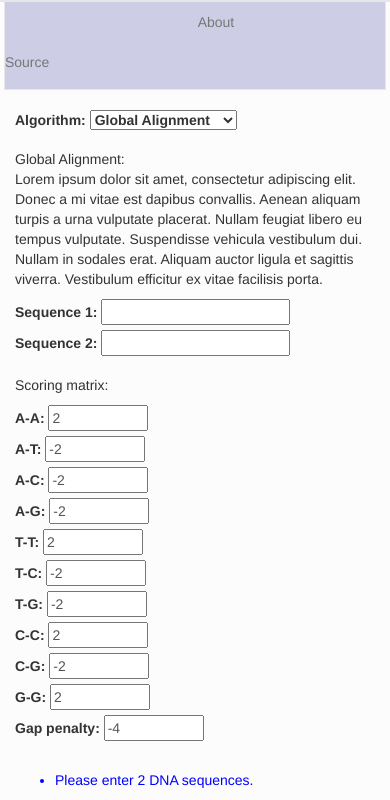
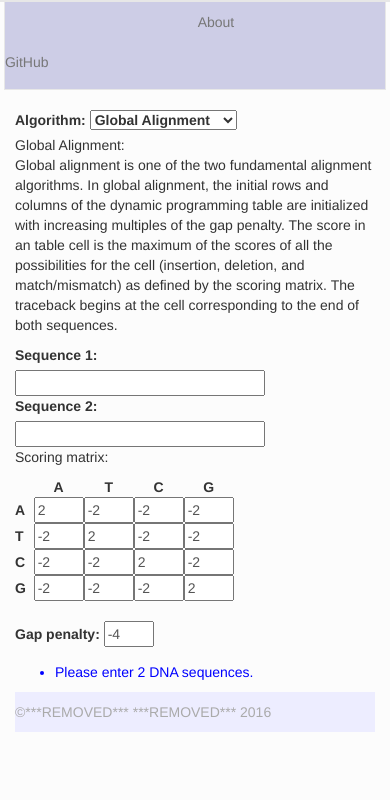
Before and after one commit to Valiec/AlignmentVisualizer, a plain HTML site: page align.html in a window 390 px wide. Shown: the part 47-847 px from the top of the page. Drawn offline with nearby package versions, Linux system fonts and the light colour scheme.

Commit message:
Added footer, changed text box sizes, fixed bug preventing interation with page at certain widths, and added global alignment description.

```diff
--- a/align.css
+++ b/align.css
@@ -37,15 +37,15 @@ body
 
 .scmatd
 {
-	display: none;
+	display: block;
 }
 
 .scmatm
 {
-	display: block;
+	display: none;
 }
 
-@media(min-width: 992px) {
+/*@media(min-width: 992px) {
 
 .scmatd
 {
@@ -57,18 +57,19 @@ body
 	display: none;
 }
 
-}
+}*/
 
 .scmatf
 {
 	color: #555555;
 	font-weight: normal;
-	width:100px;
+	width:50px;
 }
 
 .seq
 {
 	font-weight: normal;
+	width:250px;
 }
 
 .ins
@@ -105,7 +106,7 @@ body
 }
 .other
 {
-
+	border: solid 3px #FCFCFC;
 }
 .tabcell
 {
@@ -120,6 +121,7 @@ body
 	text-align: center;
 	width: 36px;
 	height: 36px;
+	line-height: 36px;
 }
 
 .scmathead
@@ -143,7 +145,48 @@ body
 
 }
 
+.footer
+{
+	/*position: fixed;*/
+	bottom:0px;
+	height:40px;
+	line-height:40px;
+	color:#AAAAAA;
+	/*border: 3px solid black;*/
+	width:100%;
+	background-color: #EDEDFF; /*95A5F0, #5FC6D7*/
+}
+
+@media(min-width: 792px){
+
+	.footer
+	{
+		position: fixed;
+		bottom:0px;
+		left:0px;
+		height:40px;
+		line-height:40px;
+		color:#AAAAAA;
+		padding-left: 10px;
+		/*width:100%;*/
+		background-color: #EDEDFF; /*95A5F0, #5FC6D7*/
+	}
+
+	.spacer
+	{
+		display:block;
+		width:100%;
+		height:40px;
+	}
+
+}
+
 #descr
 {
 	max-width:550px;
 }
+
+.no-center
+{
+	text-align: left;
+}
--- a/align.html
+++ b/align.html
@@ -1,3 +1,4 @@
+<!DOCTYPE html>
 <html>
 <head>
 	<meta charset="utf-8">
@@ -9,9 +10,15 @@
 	<link rel="stylesheet" type="text/css" href="align.css" />
 	</head>
 <body onload="init()">
-<nav class="navbar navbar-default"><div class="container-fluid"><div class="navbar-header"><p class="navbar-brand">Alignment Visualizer</p><ul class="nav navbar-nav">
-        <li class="active"><a href="">Home<span class="sr-only">(this page)</span></a></li>
-        <li><a href="">About</a></li><li><a href="">Source</a></li></div></div></nav>
+<nav class="navbar navbar-default"><div class="container-fluid"><div class="navbar-header">
+	<p class="navbar-brand">Alignment Visualizer</p>
+	<ul class="nav navbar-nav no-center">
+        <li class="active"><a href="#">Home<span class="sr-only">(this page)</span></a></li>
+        <li><a href="#">About</a></li>
+        <li><a href="#">GitHub</a></li>
+    </ul>
+    </div></div>
+</nav>
 <div class="container-fluid">
 <div class="row">
 <div class="col-md-6 col-sm-12">
@@ -23,13 +30,10 @@
 		<option value = "overlap">Overlap Alignment</option>
 	</select></label>
 </form>
-<p id = "descr">Global Alignment: <br>Lorem ipsum dolor sit amet, consectetur adipiscing elit. Donec a mi vitae est dapibus convallis.
-Aenean aliquam turpis a urna vulputate placerat. Nullam feugiat libero eu tempus vulputate.
-Suspendisse vehicula vestibulum dui. Nullam in sodales erat. Aliquam auctor ligula et sagittis viverra.
-Vestibulum efficitur ex vitae facilisis porta.</p>
+<p id = "descr"></p>
 <form>
-	<label class="">Sequence 1: <input id="s1" class="seq"></input></label>
-	<label class="">Sequence 2: <input id="s2" class="seq"></input></label>
+	<label class="" for="s1">Sequence 1: </label><br><input id="s1" class="seq" /><br>
+	<label class="" for="s2">Sequence 2: </label><br><input id="s2" class="seq" />
 	<br>
 </form>
 
@@ -37,47 +41,32 @@ Vestibulum efficitur ex vitae facilisis porta.</p>
 	<p>Scoring matrix:</p>
 	<table>
 		<tr><th></th> <th class="scmathead">A</th> <th class="scmathead">T</th> <th class="scmathead">C</th> <th class="scmathead">G</th></tr>
-		<tr><th>A</th> <td><input inputmode="numeric" type="number" id = "AA" class="scmatf"></input></td> <td><input inputmode="numeric" type="number" id = "AT" class="scmatf"></input></td> <td><input inputmode="numeric" type="number" id = "AC" class="scmatf"></input></td> <td><input inputmode="numeric" type="number" id = "AG" class="scmatf"></input></td></tr>
-		<tr><th>T</th> <td><input inputmode="numeric" type="number" id = "TA" class="scmatf"></input></td> <td><input inputmode="numeric" type="number" id = "TT" class="scmatf"></input></td> <td><input inputmode="numeric" type="number" id = "TC" class="scmatf"></input></td> <td><input inputmode="numeric" type="number" id = "TG" class="scmatf"></input></td></tr>
-		<tr><th>C</th> <td><input inputmode="numeric" type="number" id = "CA" class="scmatf"></input></td> <td><input inputmode="numeric" type="number" id = "CT" class="scmatf"></input></td> <td><input inputmode="numeric" type="number" id = "CC" class="scmatf"></input></td> <td><input inputmode="numeric" type="number" id = "CG" class="scmatf"></input></td></tr>
-		<tr><th>G</th> <td><input inputmode="numeric" type="number" id = "GA" class="scmatf"></input></td> <td><input inputmode="numeric" type="number" id = "GT" class="scmatf"></input></td> <td><input inputmode="numeric" type="number" id = "GC" class="scmatf"></input></td> <td><input inputmode="numeric" type="number" id = "GG" class="scmatf"></input></td></tr>
+		<tr><th>A&nbsp;&nbsp;</th> <td><input type="number" id = "AA" class="scmatf" /></td> <td><input type="number" id = "AT" class="scmatf" /></td> <td><input type="number" id = "AC" class="scmatf" /></td> <td><input type="number" id = "AG" class="scmatf" /></td></tr>
+		<tr><th>T&nbsp;&nbsp;</th> <td><input type="number" id = "TA" class="scmatf" /></td> <td><input type="number" id = "TT" class="scmatf" /></td> <td><input type="number" id = "TC" class="scmatf" /></td> <td><input type="number" id = "TG" class="scmatf" /></td></tr>
+		<tr><th>C&nbsp;&nbsp;</th> <td><input type="number" id = "CA" class="scmatf" /></td> <td><input type="number" id = "CT" class="scmatf" /></td> <td><input type="number" id = "CC" class="scmatf" /></td> <td><input type="number" id = "CG" class="scmatf" /></td></tr>
+		<tr><th>G&nbsp;&nbsp;</th> <td><input type="number" id = "GA" class="scmatf" /></td> <td><input type="number" id = "GT" class="scmatf" /></td> <td><input type="number" id = "GC" class="scmatf" /></td> <td><input type="number" id = "GG" class="scmatf" /></td></tr>
 	</table>
 	<br>
-	<label>Gap penalty: <input inputmode="numeric" type="number" id = "gap" class="scmatf"></input></label>
-</form></div>
-
-
-<div class="scmatm"><form>
-	<p>Scoring matrix:</p>
-	<label>A-A: <input inputmode="numeric" type="number" id = "AAm" class="scmatf"></input></label><br>
-	<label>A-T: <input inputmode="numeric" type="number" id = "ATm" class="scmatf"></input></label><br>
-	<label>A-C: <input inputmode="numeric" type="number" id = "ACm" class="scmatf"></input></label><br>
-	<label>A-G: <input inputmode="numeric" type="number" id = "AGm" class="scmatf"></input></label><br>
-	<label>T-T: <input inputmode="numeric" type="number" id = "TTm" class="scmatf"></input></label><br>
-	<label>T-C: <input inputmode="numeric" type="number" id = "TCm" class="scmatf"></input></label><br>
-	<label>T-G: <input inputmode="numeric" type="number" id = "TGm" class="scmatf"></input></label><br>
-	<label>C-C: <input inputmode="numeric" type="number" id = "CCm" class="scmatf"></input></label><br>
-	<label>C-G: <input inputmode="numeric" type="number" id = "CGm" class="scmatf"></input></label><br>
-	<label>G-G: <input inputmode="numeric" type="number" id = "GGm" class="scmatf"></input></label><br>
-	<label>Gap penalty: <input inputmode="numeric" type="number" id = "gapm" class="scmatf"></input></label>
+	<label>Gap penalty: <input type="number" id = "gap" class="scmatf" /></label>
 </form></div>
 
 </div>
-<div class="col-md-6">
-<div class="center-block clearfix">
-<div class="center-block"><p id="output" class="outh"><span class="outhead">Alignment:</span><br>
+<div class="col-md-6 col-xs-12">
+<div class="">
+<div class=""><p id="output" class="outh"><span class="outhead">Alignment:</span><br>
 	<span id="s1a" class="data"></span>
 	<br>
 	<span id="pmap" class="data"></span>
 	<br>
 	<span id="s2a" class="data"></span>
 	<br>Score: <span id="sc">0</span>
-</p>
 
-<div class="center-block"><table id="sctab" class="outh"></table></div></div>
+<div class=""><table id="sctab" class="outh"></table></div></p></div>
 
-<div class="center-block"><p><ul id="errors" class="outh"></ul></p></div></div></div></div></div>
+<div class=""><ul id="errors" class="outh"></ul></div></div></div></div>
+<div class="spacer"></div>
+<footer class="footer">©***REMOVED*** ***REMOVED*** 2016</footer></div>
 <script src="https://ajax.googleapis.com/ajax/libs/jquery/1.11.3/jquery.min.js"></script>
 <script src="js/bootstrap.min.js"></script>
 <script type="text/javascript" src="align.js"></script></body>
-<html>
+</html>
--- a/align.js
+++ b/align.js
@@ -18,10 +18,11 @@ var errmap = {"AA":"A-A match reward", "AT":"A-T/T-A mismatch penalty", "AC":"A-
 var errdata = {noseqs:false};
 
 var descrs = {
-"global": "Global Alignment: <br>Lorem ipsum dolor sit amet, consectetur adipiscing elit. Donec a mi vitae est dapibus convallis. \
-Aenean aliquam turpis a urna vulputate placerat. Nullam feugiat libero eu tempus vulputate. \
-Suspendisse vehicula vestibulum dui. Nullam in sodales erat. Aliquam auctor ligula et sagittis viverra. \
-Vestibulum efficitur ex vitae facilisis porta.",
+"global": "Global Alignment: <br>Global alignment is one of the two fundamental alignment algorithms. \
+In global alignment, the initial rows and columns of the dynamic programming table are initialized \
+with increasing multiples of the gap penalty. The score in an table cell is the maximum of the scores \
+of all the possibilities for the cell (insertion, deletion, and match/mismatch) as defined by the scoring matrix. \
+The traceback begins at the cell corresponding to the end of both sequences.",
 
 "local": "Local Alignment: <br>Lorem ipsum dolor sit amet, consectetur adipiscing elit. Donec a mi vitae est dapibus convallis. \
 Aenean aliquam turpis a urna vulputate placerat. Nullam feugiat libero eu tempus vulputate. \
@@ -49,6 +50,9 @@ function init()
 	validData = validateInput();
 	inputValid = validData.valid;
 	updateErrors(validData.errors, validData.notices);
+	var option = dropdown.value;
+	var descr = document.getElementById("descr");
+	descr.innerHTML = descrs[option];
 }
 
 function getLargest(scmat)
@@ -331,14 +335,14 @@ function updateScoreTable()
 		for(var _j = _i; _j<4;_j++)
 		{
 			console.log(mat);
-			console.log(mat.basesr[_i]+mat.basesr[_j]+"m");
+			//console.log(mat.basesr[_i]+mat.basesr[_j]+"m");
 			document.getElementById(mat.basesr[_i]+mat.basesr[_j]).value = mat.getValue(mat.basesr[_i], mat.basesr[_j]);
 			document.getElementById(mat.basesr[_j]+mat.basesr[_i]).value = mat.getValue(mat.basesr[_j], mat.basesr[_i]);
-			document.getElementById(mat.basesr[_i]+mat.basesr[_j]+"m").value = mat.getValue(mat.basesr[_i], mat.basesr[_j]);
+			//document.getElementById(mat.basesr[_i]+mat.basesr[_j]+"m").value = mat.getValue(mat.basesr[_i], mat.basesr[_j]);
 		}
 	}
 	document.getElementById("gap").value = mat.gap;
-	document.getElementById("gapm").value = mat.gap;
+	//document.getElementById("gapm").value = mat.gap;
 }
 
 setupScoreTable();
@@ -368,7 +372,7 @@ function updateTable(s1, s2, data, followed)
 		label = document.createElement("th");
 		cell = document.createElement("div");
 		cell.className = "tabhead";
-		cell.innerHTML = s2[j];
+		cell.innerHTML = s2[j];//+"&nbsp;";
 		label.appendChild(cell);
 		row.appendChild(label);
 	}
@@ -387,7 +391,7 @@ function updateTable(s1, s2, data, followed)
 		var label = document.createElement("th");
 		cell = document.createElement("div");
 		cell.className = "tabhead";
-		cell.innerHTML = s1[i];
+		cell.innerHTML = s1[i];//+"&nbsp;";
 		label.appendChild(cell);
 		row.appendChild(label);
 	}
```
